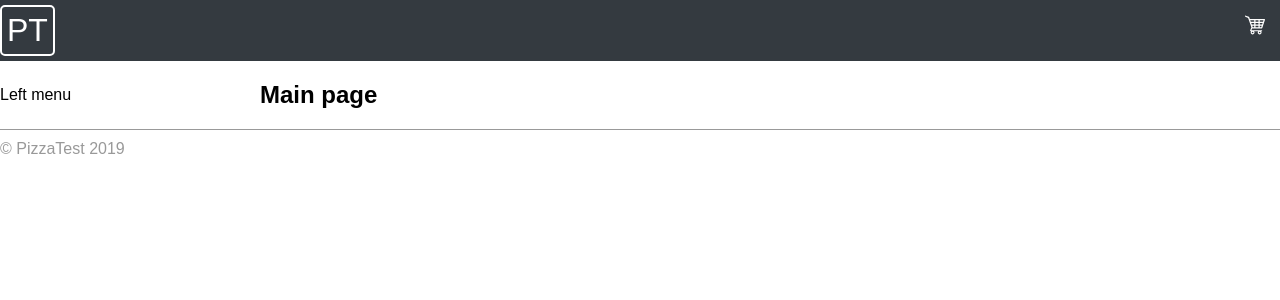
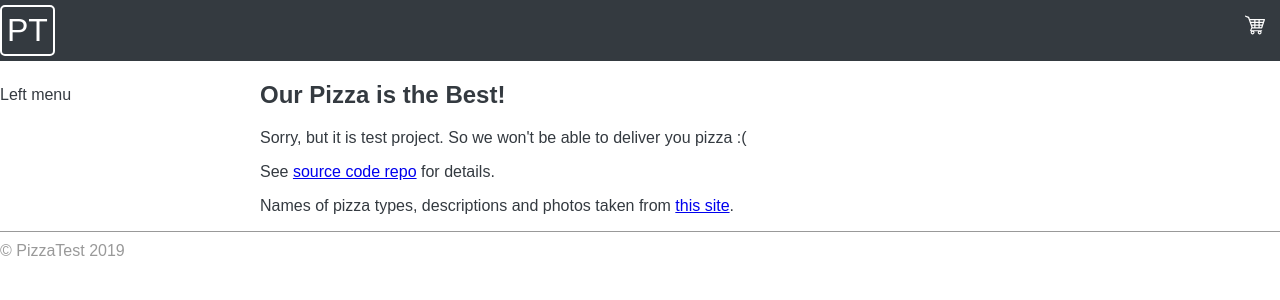
Before and after one commit to vasa-c/pizza-test-frontend, a Nuxt app: page / in a window 1280 px wide. Shown: the top 300 px of the page. Built offline with nearby package versions, Linux system fonts and the light colour scheme.

Commit message:
Main page text

```diff
--- a/layouts/default.vue
+++ b/layouts/default.vue
@@ -29,6 +29,7 @@
     body {
         margin: 0;
         font-family: "Ubuntu", sans-serif;
+        color: #343a40;
     }
     .wrapper {
         max-width: 1280px;
--- a/pages/index.vue
+++ b/pages/index.vue
@@ -1,6 +1,14 @@
 <template>
   <main>
-      <h1>Main page</h1>
+      <h1>Our Pizza is the Best!</h1>
+
+      <p>Sorry, but it is test project.
+          So we won't be able to deliver you pizza :(
+      </p>
+
+      <p>See <a href="https://github.com/vasa-c/pizza-test-backend">source code repo</a> for details.</p>
+
+      <p>Names of pizza types, descriptions and photos taken from <a href="https://www.webstaurantstore.com/article/101/types-of-pizza.html">this site</a>.</p>
   </main>
 </template>
 
```
